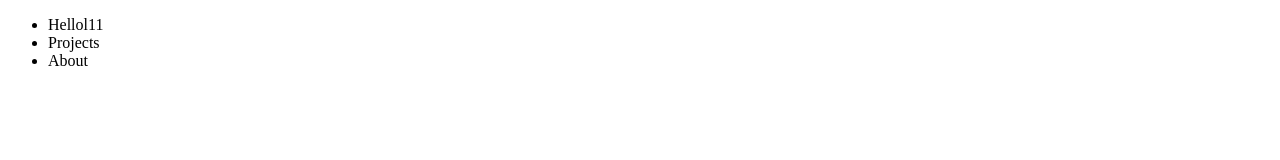
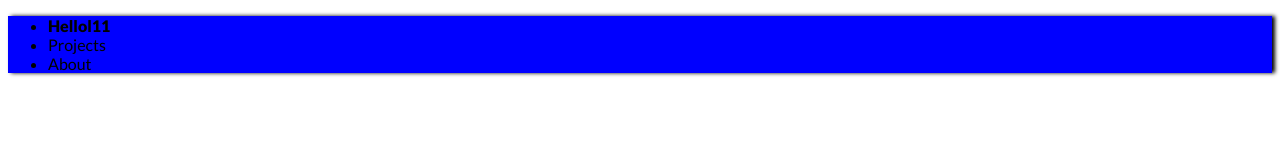
Before and after one commit to hellol11/hellol11.github.io, a plain HTML site: page index.html in a window 1280 px wide. Drawn offline with Linux system fonts and the light colour scheme.

Commit message:
Update index.html

```diff
--- a/index.html
+++ b/index.html
@@ -4,6 +4,8 @@
     <title>
       Hellol11
     </title>
+    <link href='https://fonts.googleapis.com/css?family=Lato:400,100,100italic,300,300italic,400italic,700,700italic,900,900italic' rel='stylesheet' type='text/css'>
+    <link rel="stylesheet" type="text/css" href="css/main.css">
   </head>
   <body>
     <div id="header">
```
